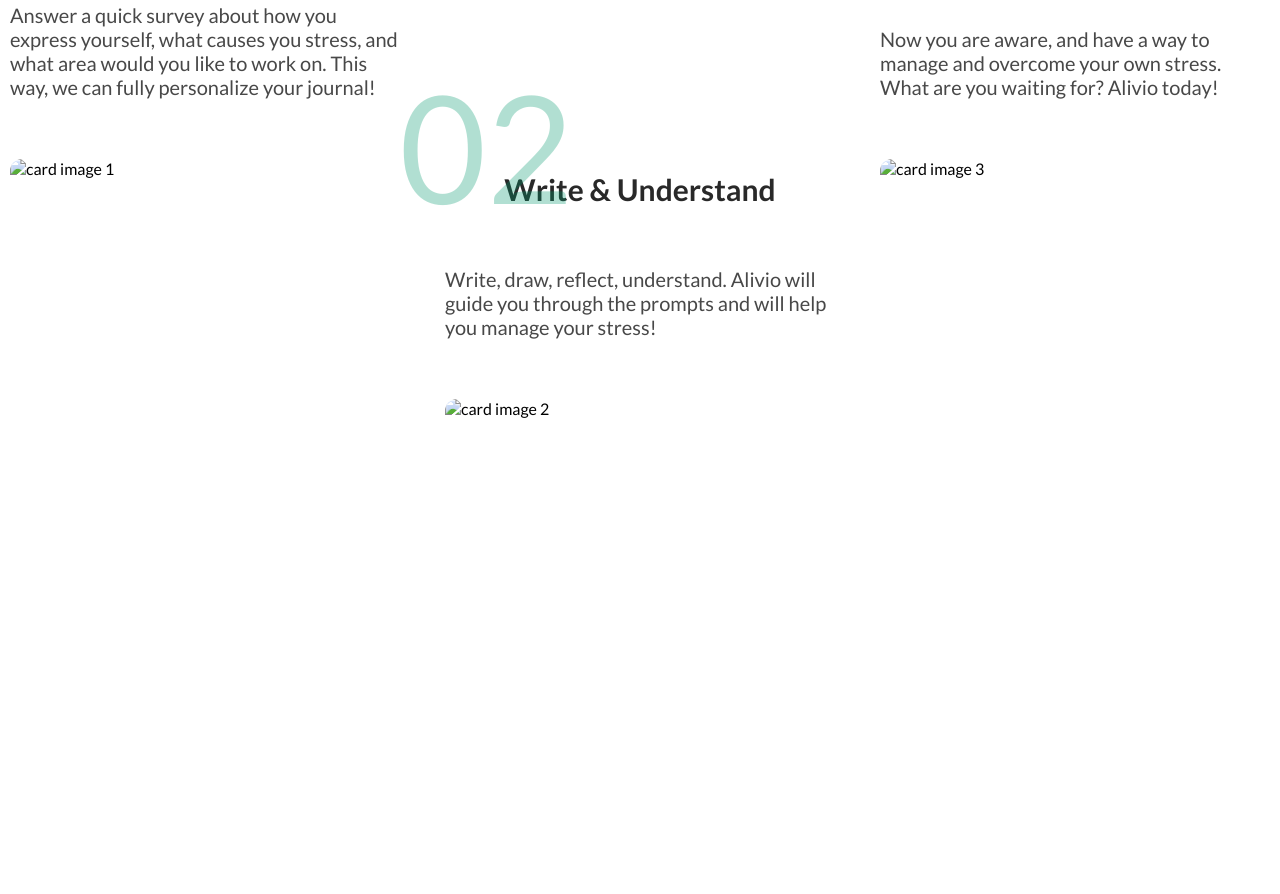
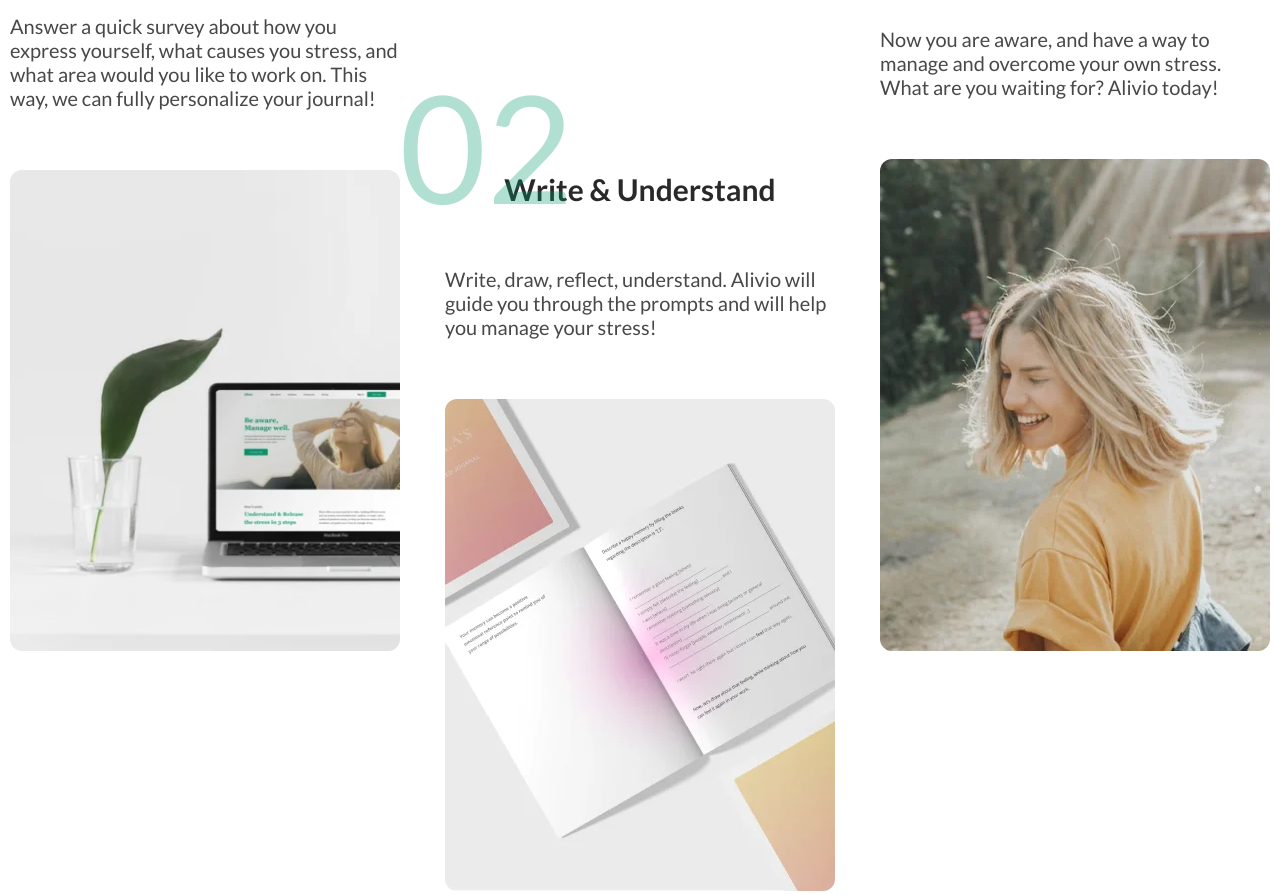
Before and after one commit to Pavel-dro1d/alivio_page, a plain HTML site: page index.html in a window 1280 px wide. Shown: the part 1724-2618 px from the top of the page. Drawn offline with Linux system fonts and the light colour scheme; the site is published under a folder, as on GitHub Pages, so addresses that start at the root find nothing.

Commit message:
Add files via upload

```diff
--- a/index.html
+++ b/index.html
@@ -82,7 +82,7 @@
                 way, we can fully personalize your journal!
               </p>
               <img
-                src="/assets/webp/card_1.webp"
+                src="assets/webp/card_1.webp"
                 alt="card image 1"
                 class="card_img"
               />
@@ -97,7 +97,7 @@
                 the prompts and will help you manage your stress!
               </p>
               <img
-                src="/assets/webp/card_2.webp"
+                src="assets/webp/card_2.webp"
                 alt="card image 2"
                 class="card_img"
               />
@@ -110,7 +110,7 @@
                 own stress. What are you waiting for? Alivio today!
               </p>
               <img
-                src="/assets/webp/card_3.webp"
+                src="assets/webp/card_3.webp"
                 alt="card image 3"
                 class="card_img"
               />
```
